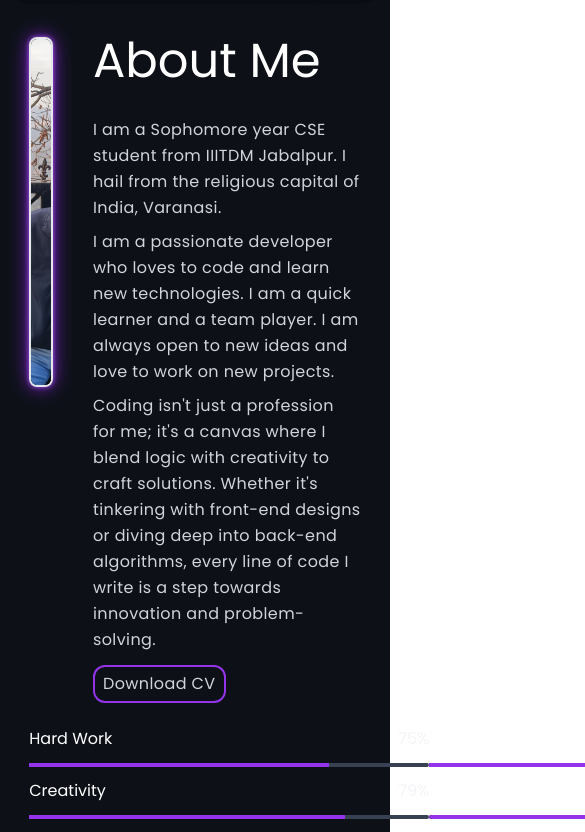
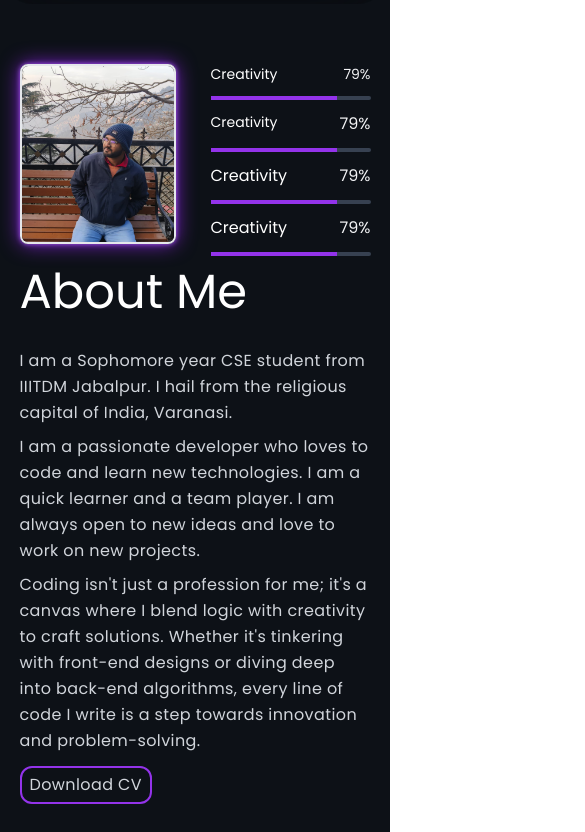
Before and after one commit to Ricobyter/my-portfolio, a React (Vite) app: page / in a window 390 px wide. Shown: the part 832-1664 px from the top of the page, 585 px wide, since content can reach past the window. Built offline with nearby package versions, Linux system fonts and the light colour scheme.

Commit message:
added responsiveness to about me section

```diff
--- a/src/components/About.jsx
+++ b/src/components/About.jsx
@@ -2,12 +2,17 @@ import React from 'react'
 import hello from '../assets/images/robot.gif'
 import profileimg from '../assets/images/profileimg.jpg'
 
+import ABout from './aboutSkills'
+
 function About() {
   return (
-    <div className='lg:w-[1100px] w-[85vw] text-white'>
-      <div className='flex lg:flex  gap-10 '>
-        <div className='w-[50vw]'>
-          <img src={profileimg} alt="" className='bg-center w-full  object-cover h-[350px]  rounded-lg border-2 neon-purple' />
+    <div className='lg:w-[1100px] w-[90vw] text-white'>
+      <div className='flex-row sm:flex  gap-10 '>
+        <div className='md:w-[50vw] w-full flex justify-between'>
+          <img src={profileimg} alt="" className='bg-center w-[40vw]  object-cover lg:h-[350px] md:h-[270px] sm:h-[220] h-[180px]  rounded-lg border-2 neon-purple' />
+          <div className=' sm:hidden'>
+            <ABout />
+          </div>
         </div>
         <div className=' '>
           <h1 className='text-5xl  mb-8'>About Me</h1>
@@ -30,6 +35,7 @@ function About() {
 
 
       </div>
+      <div className='hidden sm:block'>
       <div className='w-full flex flex-grow justify-between mt-6'>
         <div>
           <div className='flex flex-grow justify-between mb-1 text-white'>
@@ -37,18 +43,18 @@ function About() {
             <p className='capitalize'>Hard Work</p>
             <p className='text-gray-100'>75%</p>
           </div>
-          <div className='bg-gray-700 w-[400px] h-[4px] border-1 rounded-lg my-3'>
+          <div className='bg-gray-700 w-[170px] md:w-[300px] lg:w-[400px] h-[4px] border-1 rounded-lg my-3'>
             <div className='bg-purple-600 h-full w-[75%]'></div>
           </div>
         </div>
         <div>
           <div className='flex justify-between mb-1 text-white'>
 
-            <p className='capitalize'>Front End </p>
-            <p className='text-gray-100'>90%</p>
+            <p className='capitalize'>Team Work </p>
+            <p className='text-gray-100'>86%</p>
           </div>
-          <div className='bg-gray-700 w-[400px] h-[4px] border-1 rounded-lg my-3'>
-            <div className='bg-purple-600 h-full w-[90%]'></div>
+          <div className='bg-gray-700 w-[170px] md:w-[300px] lg:w-[400px] h-[4px] border-1 rounded-lg my-3'>
+            <div className='bg-purple-600 h-full w-[86%]'></div>
           </div>
         </div>
       </div>
@@ -59,20 +65,21 @@ function About() {
             <p className='capitalize'>Creativity</p>
             <p className='text-gray-100'>79%</p>
           </div>
-          <div className='bg-gray-700 w-[400px] h-[4px] border-1 rounded-lg my-3'>
+          <div className='bg-gray-700 w-[160px] sm:w-[230px] md:w-[300px] lg:w-[400px] h-[4px] border-1 rounded-lg my-3'>
             <div className='bg-purple-600 h-full w-[79%]'></div>
           </div>
         </div>
         <div>
           <div className='flex justify-between mb-1 text-white'>
 
-            <p className='capitalize'>Back End</p>
-            <p className='text-gray-100'>70%</p>
+            <p className='capitalize'>Commmunication</p>
+            <p className='text-gray-100'>77%</p>
           </div>
-          <div className='bg-gray-700 w-[400px] h-[4px] border-1 rounded-lg my-3'>
-            <div className='bg-purple-600 h-full w-[70%] rounded-lg border-1'></div>
+          <div className='bg-gray-700 w-[170px] md:w-[300px] lg:w-[400px] h-[4px] border-1 rounded-lg my-3'>
+            <div className='bg-purple-600 h-full w-[77%] rounded-lg border-1'></div>
           </div>
         </div>
+      </div>
       </div>
 
 
--- a/src/components/Hero.jsx
+++ b/src/components/Hero.jsx
@@ -29,7 +29,7 @@ export default function Hero() {
       <div className='w-full flex justify-between mt-4 lg:mt-6 '>
         <h1 className='text-2xl md:text-2xl lg:text-3xl bg-gradient-to-r from-[#ff49db] to-[#7e5bef] bg-clip-text text-transparent'>Rico.dev</h1>
         <a href="#contacts">
-          <button className='bg-gradient-to-r from-[#103CE7] to-[#C820EE] via-[#6157] font-montserrat text-white px-2 md:px-3 py-1 md:py-2 rounded-xl neon-purple
+          <button className='bg-gradient-to-r from-[#103CE7] to-[#C820EE]  font-montserrat text-white px-2 md:px-3 py-1 md:py-2 rounded-xl neon-purple
         '>Contact Me</button>
         </a>
 
--- a/src/components/Projects.jsx
+++ b/src/components/Projects.jsx
@@ -12,25 +12,25 @@ function Projects() {
       <div className='grid gap-10 grid-cols-1 md:grid-cols-2 lg:grid-cols-3 mt-12'>
         <div className='h-[390px] px-2 w-[300px] border-2 rounded-2xl flex flex-col justify-center items-center'>
           <img src={project1} alt="" className='object-cover bg-cover rounded-xl w-[230px] h-[65%] border-2 border-white'/>
-           <div className='mt-8 flex justify-around gap-8'>
-              <button className='flex py-2 justify-center items-center w-[120px] border-2 rounded-3xl'>Github</button>
-              <button className='flex py-2 justify-center items-center w-[120px] border-2 rounded-3xl'>Live Demo</button>
+           <div className='mt-8 flex justify-around gap-2'>
+              <button className='bg-gradient-to-r from-[#103CE7] to-[#C820EE] hover:scale-105 duration-200 flex py-2 justify-center items-center w-[120px] border-2 rounded-3xl'>Github</button>
+              <button className='bg-gradient-to-r from-[#103CE7] to-[#C820EE] hover:scale-105 duration-200 flex py-2 justify-center items-center w-[120px] border-2 rounded-3xl'>Website</button>
            </div>
 
         </div>
         <div className='h-[390px] px-2 w-[300px] border-2 rounded-2xl flex flex-col justify-center items-center'>
           <img src={project2} alt="" className='object-cover bg-cover rounded-xl w-[250px] h-[65%] border-2 border-white'/>
-           <div className='mt-8 flex justify-around gap-8'>
-              <button className='flex py-2 justify-center items-center w-[120px] border-2 rounded-3xl'>Github</button>
-              <button className='flex py-2 justify-center items-center w-[120px] border-2 rounded-3xl'>Live Demo</button>
+           <div className='mt-8 flex justify-around gap-2'>
+              <button className='bg-gradient-to-r from-[#103CE7] to-[#C820EE] hover:scale-105 duration-200 flex py-2 justify-center items-center w-[120px] border-2 rounded-3xl'>Github</button>
+              <button className='flex py-2 justify-center items-center w-[120px] border-2 rounded-3xl bg-gradient-to-r from-[#103CE7] to-[#C820EE] hover:scale-105 duration-200'>Website</button>
            </div>
 
         </div>
         <div className='h-[390px] px-2 w-[300px] border-2 rounded-2xl flex flex-col justify-center items-center'>
           <img src={project3} alt="" className='object-cover bg-cover rounded-xl w-[250px] h-[65%] border-2 border-white'/>
-           <div className='mt-8 flex justify-around gap-8'>
-              <button className='flex py-2 justify-center items-center w-[120px] border-2 rounded-3xl'>Github</button>
-              <button className='flex py-2 justify-center items-center w-[120px] border-2 rounded-3xl'>Live Demo</button>
+           <div className='mt-8 flex justify-around gap-2'>
+              <button className='bg-gradient-to-r from-[#103CE7] to-[#C820EE] hover:scale-105 duration-200 flex py-2 justify-center items-center w-[120px] border-2 rounded-3xl'>Github</button>
+              <button className='bg-gradient-to-r from-[#103CE7] to-[#C820EE] hover:scale-105 duration-200 flex py-2 justify-center items-center w-[120px] border-2 rounded-3xl'>Website</button>
            </div>
 
         </div>
--- /dev/null
+++ b/src/components/aboutSkills.jsx
@@ -0,0 +1,51 @@
+import React from 'react'
+
+function aboutSkills() {
+  return (
+    <div className='grid-cols-1 gap-1'>
+<div className='text-sm'>
+          <div className='flex justify-between   text-white'>
+
+            <p className='capitalize'>Creativity</p>
+            <p className='text-gray-100'>79%</p>
+          </div>
+          <div className='bg-gray-700 w-[160px] h-[4px] border-1 rounded-lg my-3'>
+            <div className='bg-purple-600 h-full w-[79%]'></div>
+          </div>
+        </div>
+<div>
+          <div className='flex justify-between  text-white'>
+
+            <p className='capitalize text-sm'>Creativity</p>
+            <p className='text-gray-100'>79%</p>
+          </div>
+          <div className='bg-gray-700 w-[160px] h-[4px] border-1 rounded-lg my-3'>
+            <div className='bg-purple-600 h-full w-[79%]'></div>
+          </div>
+        </div>
+<div>
+          <div className='flex justify-between  text-white'>
+
+            <p className='capitalize'>Creativity</p>
+            <p className='text-gray-100'>79%</p>
+          </div>
+          <div className='bg-gray-700 w-[160px] h-[4px] border-1 rounded-lg my-3'>
+            <div className='bg-purple-600 h-full w-[79%]'></div>
+          </div>
+        </div>
+<div>
+          <div className='flex justify-between  text-white'>
+
+            <p className='capitalize'>Creativity</p>
+            <p className='text-gray-100'>79%</p>
+          </div>
+          <div className='bg-gray-700 w-[160px] h-[4px] border-1 rounded-lg my-3'>
+            <div className='bg-purple-600 h-full w-[79%]'></div>
+          </div>
+        </div>
+
+    </div>
+  )
+}
+
+export default aboutSkills
--- a/tailwind.config.js
+++ b/tailwind.config.js
@@ -9,6 +9,13 @@ export default  {
 
   theme: {
     extend: {
+      backgroundSize: {
+        'size-200': '200% 200%',
+    },
+    backgroundPosition: {
+        'pos-0': '0% 0%',
+        'pos-100': '100% 100%',
+    },
       boxShadow:{
         neon: "0 0 5px theme('colors.purple.200'), 0 0 20px theme('colors.purple.700')"
       }
```
Also changed, not shown: src/components/Contact.jsx (+23 -23 lines), src/assets/images/giphy.gif (added).
